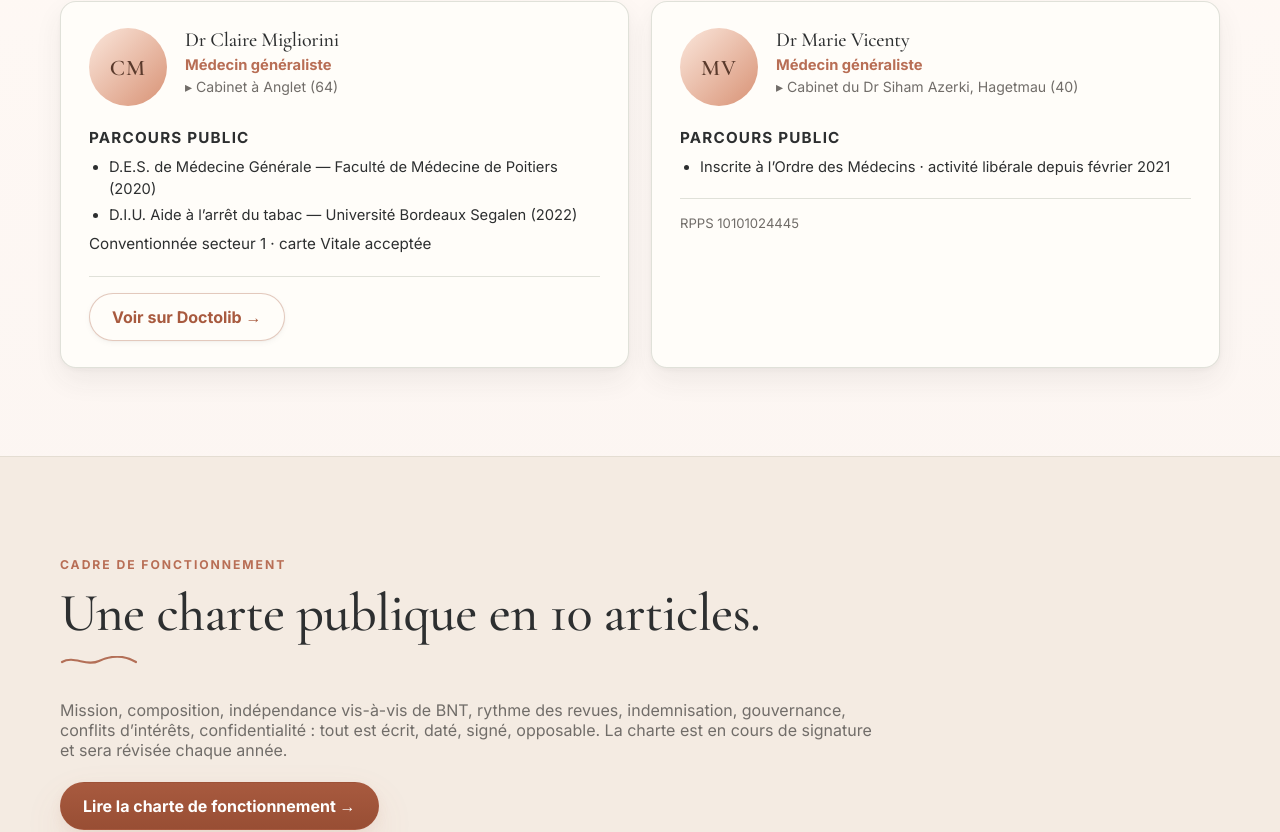
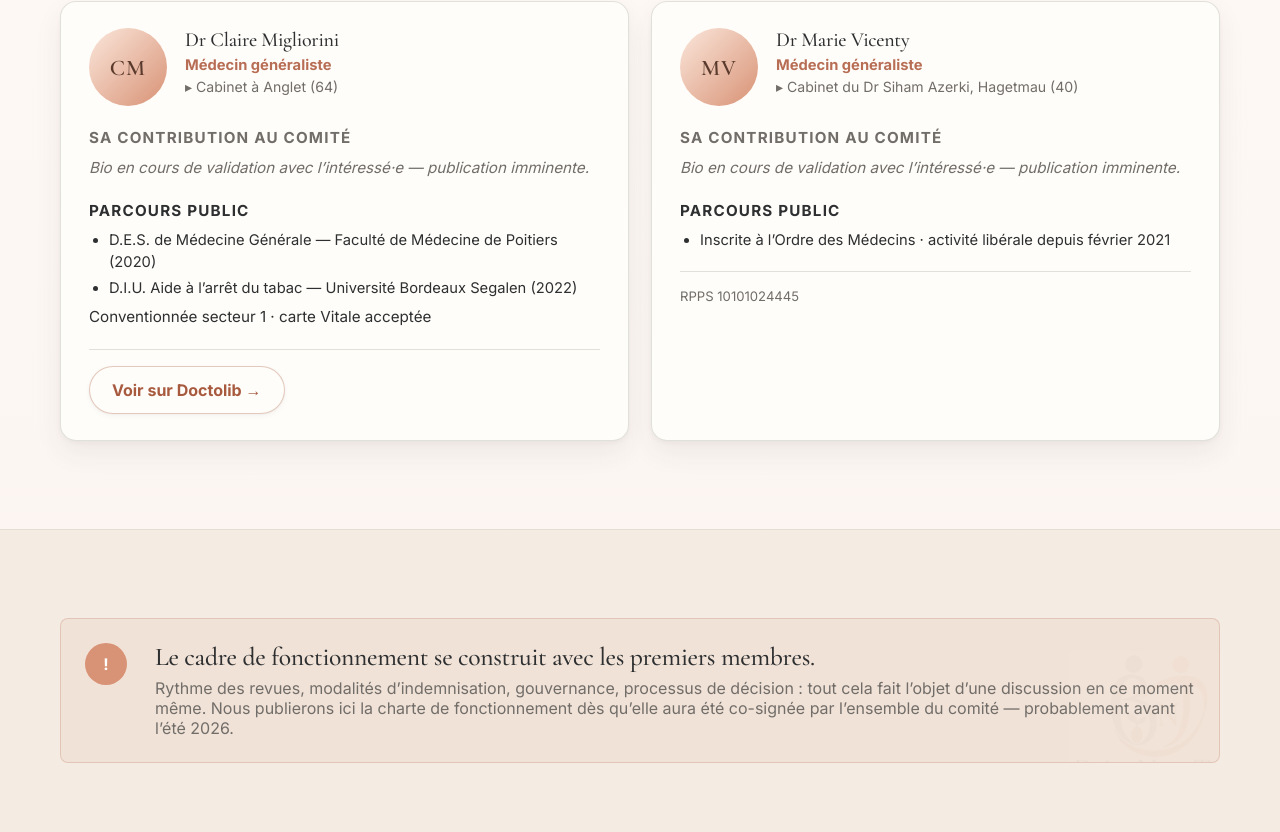
Before and after one commit to thomassmonrendezvousveto-code/BNT, a Next.js app in the folder apps/web/: page /comite-scientifique in a window 1280 px wide. Shown: the part 1774-2606 px from the top of the page. Built offline with nearby package versions, Linux system fonts and the light colour scheme.

Commit message:
Comité scientifique : retour à la version précédente de la page

```diff
--- a/apps/web/src/app/comite-scientifique/page.tsx
+++ b/apps/web/src/app/comite-scientifique/page.tsx
@@ -136,7 +136,14 @@ export default function PageComite() {
                     <p className="comite-label">Sa contribution au comité</p>
                     <p>{m.contribution}</p>
                   </div>
-                ) : null}
+                ) : (
+                  <div className="comite-section comite-todo">
+                    <p className="comite-label">Sa contribution au comité</p>
+                    <p>
+                      <em>Bio en cours de validation avec l’intéressé·e — publication imminente.</em>
+                    </p>
+                  </div>
+                )}
 
                 {m.citation ? (
                   <blockquote className="profile-quote comite-quote">
@@ -173,20 +180,19 @@ export default function PageComite() {
         </div>
       </section>
 
-      {/* ─── Charte de fonctionnement ─── */}
+      {/* ─── Cadre en construction (transparence) ─── */}
       <section className="section soft">
         <div className="container">
-          <p className="section-kicker">Cadre de fonctionnement</p>
-          <h2>Une charte publique en 10 articles.</h2>
-          <p style={{ maxWidth: 820, color: 'var(--muted)' }}>
-            Mission, composition, indépendance vis-à-vis de BNT, rythme des revues, indemnisation,
-            gouvernance, conflits d’intérêts, confidentialité : tout est écrit, daté, signé, opposable.
-            La charte est en cours de signature et sera révisée chaque année.
-          </p>
-          <div className="actions" style={{ marginTop: 22 }}>
-            <Link className="btn" href="/comite-scientifique/charte">
-              Lire la charte de fonctionnement →
-            </Link>
+          <div className="alert-medical">
+            <div className="alert-icon" aria-hidden="true">!</div>
+            <div>
+              <h3>Le cadre de fonctionnement se construit avec les premiers membres.</h3>
+              <p>
+                Rythme des revues, modalités d’indemnisation, gouvernance, processus de décision : tout cela
+                fait l’objet d’une discussion en ce moment même. Nous publierons ici la charte de fonctionnement
+                dès qu’elle aura été co-signée par l’ensemble du comité — probablement avant l’été 2026.
+              </p>
+            </div>
           </div>
         </div>
       </section>
```
